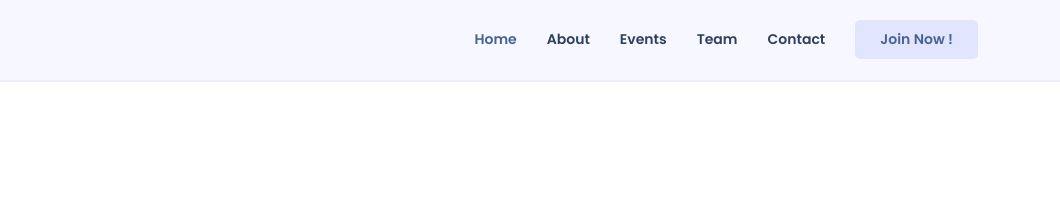
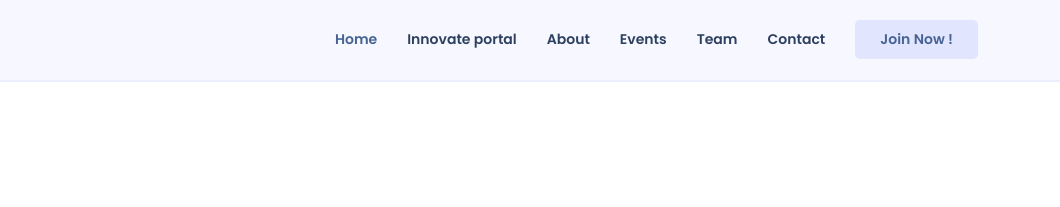
Before and after one commit to ueciedc/iedc.uec.in, a plain HTML site: page index.html in a window 1280 px wide. Shown: the top 207 px of the page, 220-1280 px from the left. Drawn offline with nearby package versions, Linux system fonts and the light colour scheme.

Commit message:
Update index.html

```diff
--- a/index.html
+++ b/index.html
@@ -45,7 +45,9 @@ zz
       <nav id="navbar" class="navbar">
         <ul>
           <li><a class="nav-link scrollto active" href="#hero">Home</a></li>
+          <li><a class="nav-link scrollto" href="https://students.startupmission.in/#/login">Innovate portal</a></li>
           <li><a class="nav-link scrollto" href="#about">About</a></li>
+
           <li><a class="nav-link scrollto" href="#events">Events</a></li>
           <li><a class="nav-link scrollto" href="#team">Team</a></li>
           <li><a class="nav-link scrollto" href="#contact">Contact</a></li>
```
